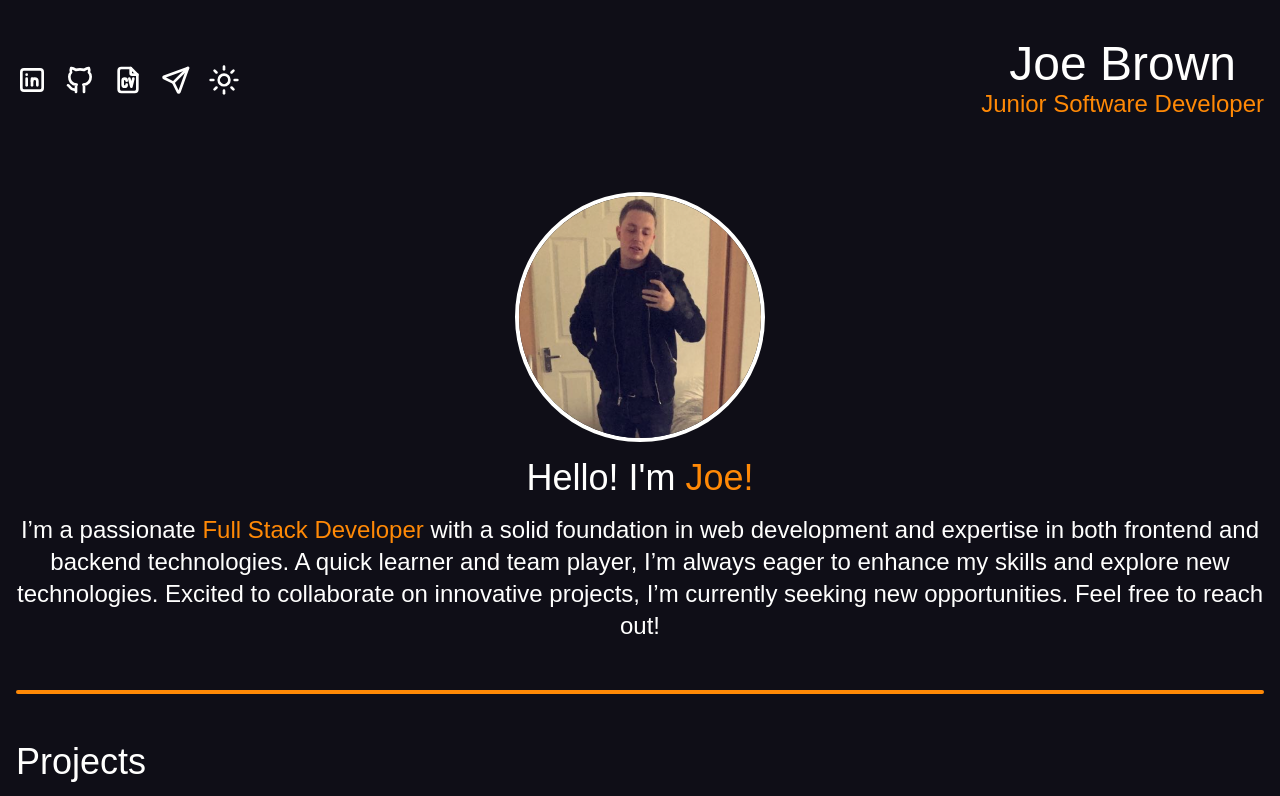
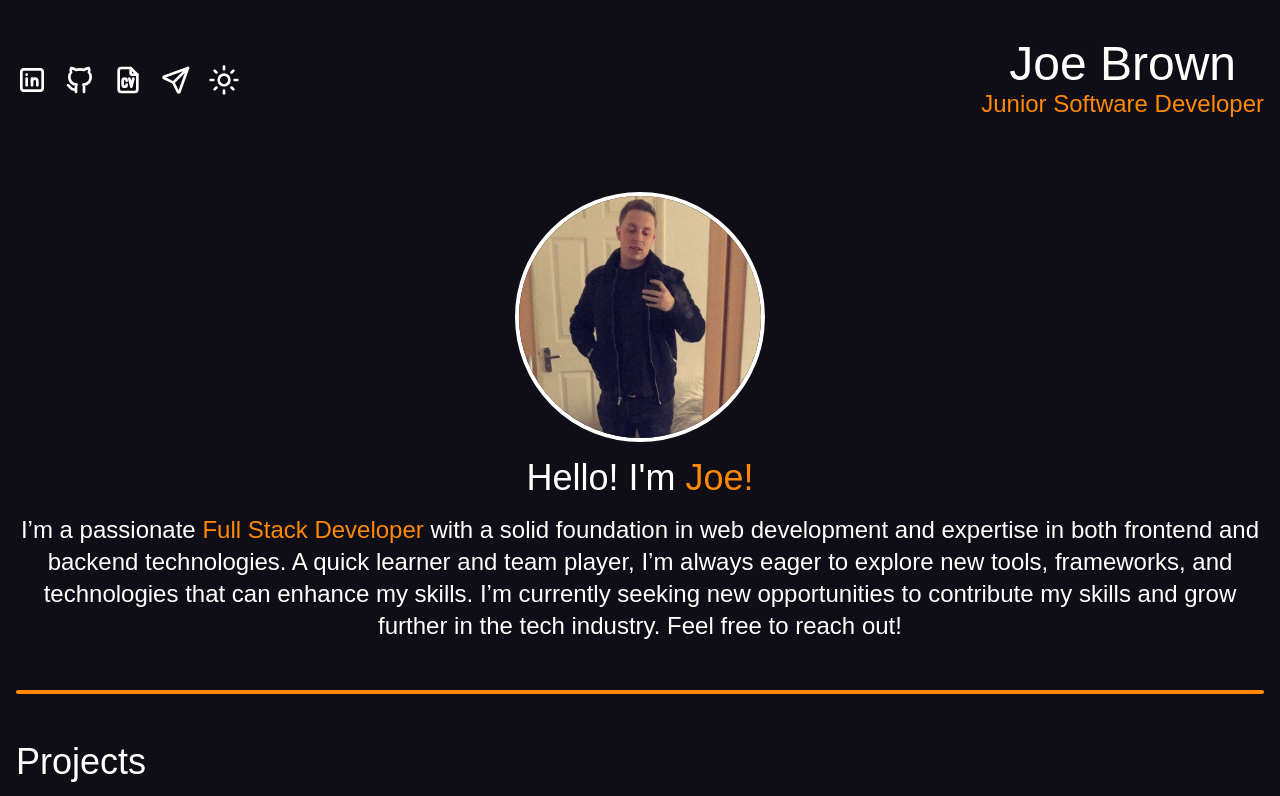
Before and after one commit to Rizq0/portfolio-website, a React (Vite) app: page / in a window 1280 px wide. Shown: the top 796 px of the page. Built offline with nearby package versions, Linux system fonts and the light colour scheme; no server answers; a web font is replaced by a local one.

Commit message:
fix: about me updated

```diff
--- a/src/components/AboutMe.tsx
+++ b/src/components/AboutMe.tsx
@@ -20,9 +20,9 @@ export const AboutMe: React.FC = () => {
         <span className="text-button">Full Stack Developer</span> with a solid
         foundation in web development and expertise in both frontend and backend
         technologies. A quick learner and team player, I’m always eager to
-        enhance my skills and explore new technologies. Excited to collaborate
-        on innovative projects, I’m currently seeking new opportunities. Feel
-        free to reach out!
+        explore new tools, frameworks, and technologies that can enhance my
+        skills. I’m currently seeking new opportunities to contribute my skills
+        and grow further in the tech industry. Feel free to reach out!
       </p>
     </div>
   );
```
